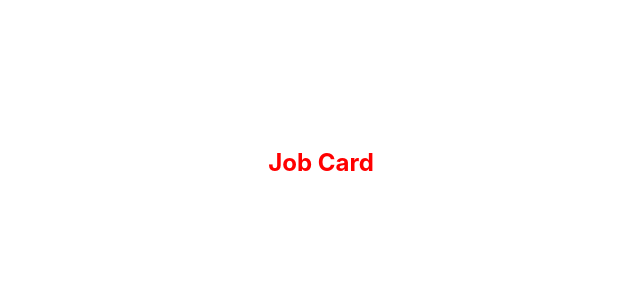
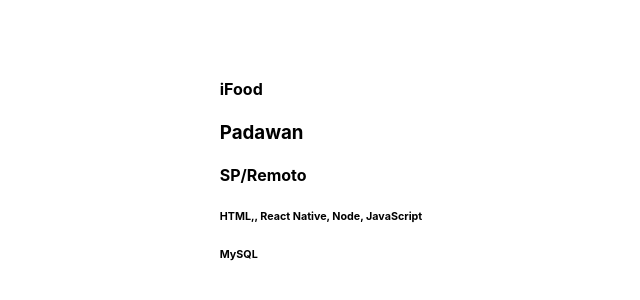
Before and after one commit to PedroMarianoAlmeida/baby-dev-2022, a Next.js app: page / in a window 1280 px wide. Shown: the part 238-538 px from the top of the page, without its empty margins (319-959 px from the left). Built offline with nearby package versions, Linux system fonts and the light colour scheme.

Commit message:
add all data to render

```diff
--- a/src/components/JobCard/index.tsx
+++ b/src/components/JobCard/index.tsx
@@ -16,8 +16,23 @@ interface JobCardProps {
 }
 
 const JobCard = ({ cardData }: JobCardProps) => {
-  console.log(cardData);
-  return <h2 className={styles.error}>Job Card</h2>;
+  const { company, job, stack } = cardData;
+  const { logo, name } = company;
+  const { title, place } = job;
+
+  return (
+    <div>
+      <img src={logo} />
+      <h4>{name}</h4>
+      <h3>{title}</h3>
+      <h4>{place}</h4>
+      <div>
+        {stack.map((tec) => (
+          <h6>{tec}</h6>
+        ))}
+      </div>
+    </div>
+  );
 };
 
 export default JobCard;
```
